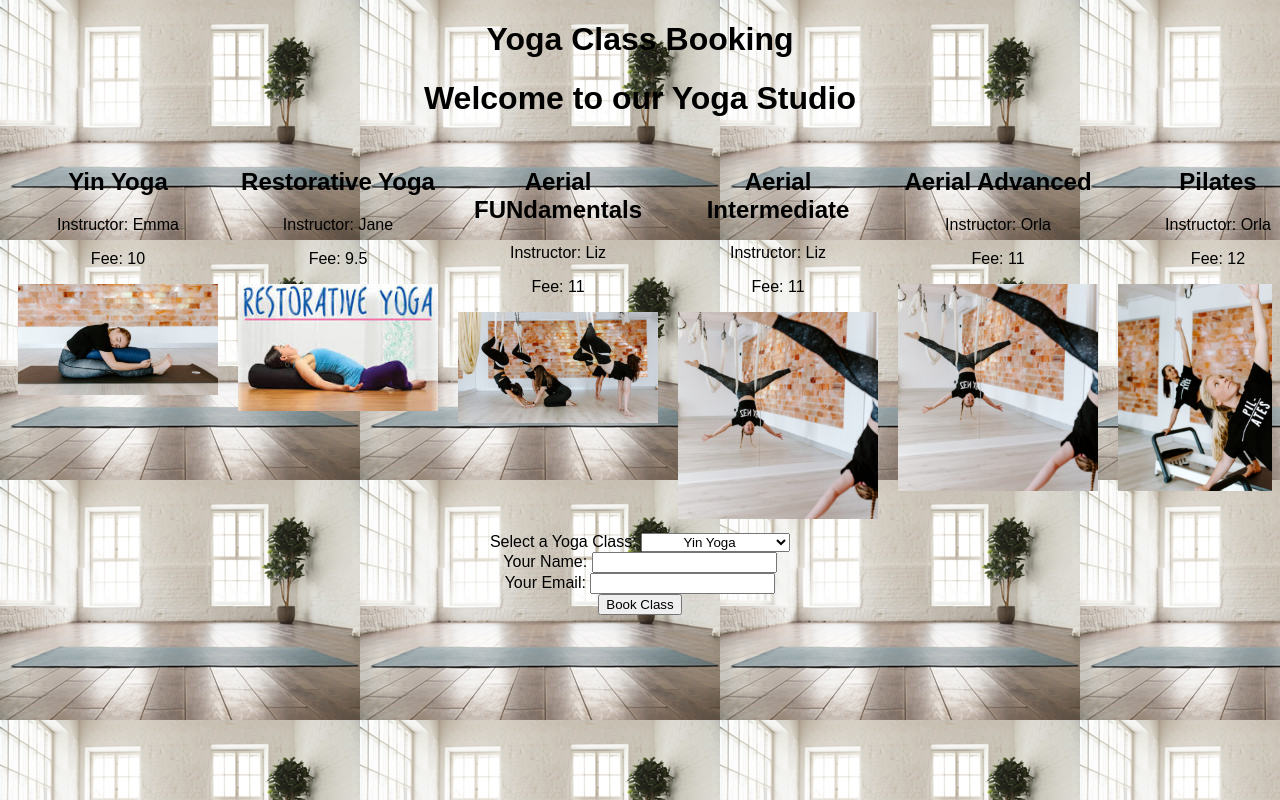
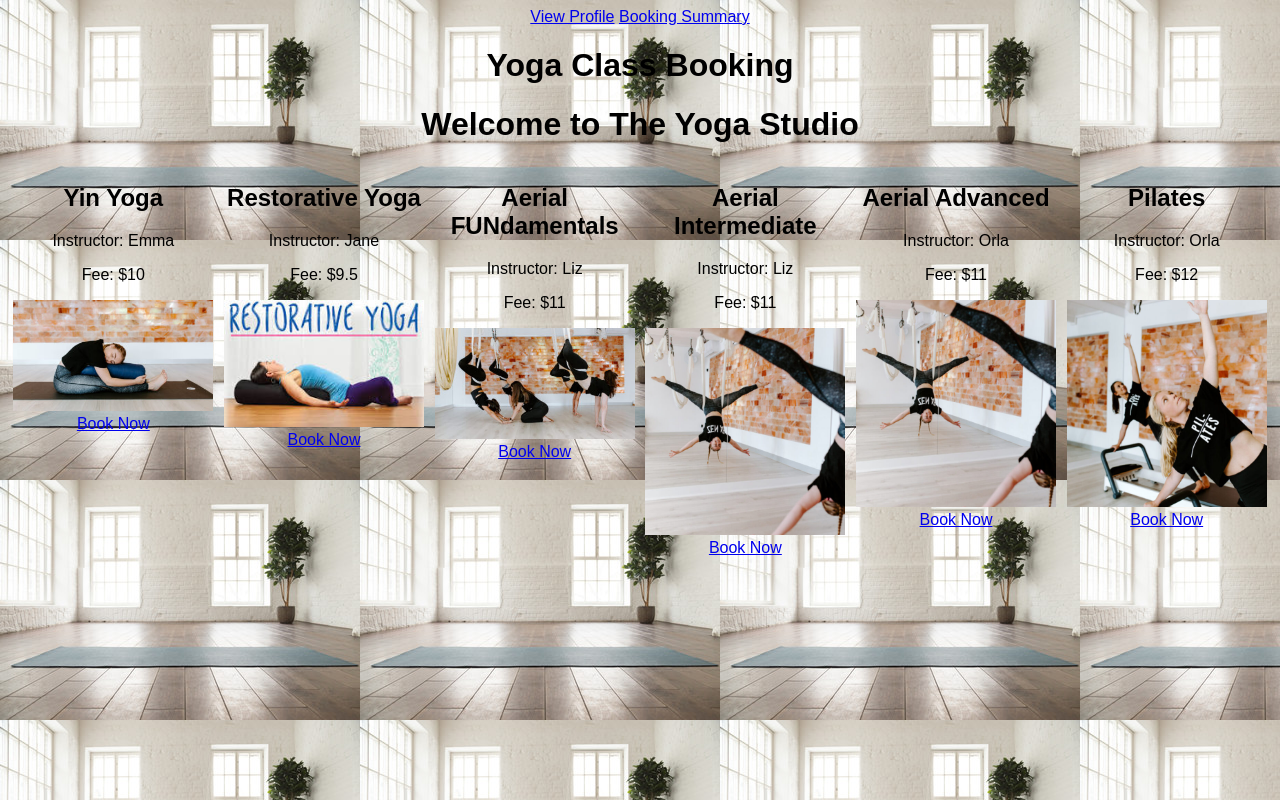
Before and after one commit to BridK02/data-representation-Project, a Flask app: page / in a window 1280 px wide. Run offline with Flask 3, Linux system fonts and the light colour scheme; data comes from the database, SQL or seed files in the repository.

Commit message:
final tidy up

```diff
--- a/YogaStudio/App/app.py
+++ b/YogaStudio/App/app.py
@@ -30,7 +30,11 @@ def load_user(user_id):  # Function to load user from the database
 @app.route('/')
 def home():
     classes = Classes.query.all()  # Query all available classes
-    return render_template('index.html', classes=classes)
+
+    profile_link = url_for('profile')
+    booking_summary_link = url_for('booking_summary', class_id=1)
+
+    return render_template('index.html', classes=classes, profile_link=profile_link, booking_summary_link=booking_summary_link)
 @app.route('/')
 
 @app.route('/register', methods=['GET', 'POST'])
@@ -185,4 +189,4 @@ if __name__ == '__main__':
         recreate_database(db)  # Pass the db instance as an argument
         insert_example_data(db)
 
-    app.run(debug=True)
+    app.run(debug=False)
--- a/YogaStudio/App/templates/index.html
+++ b/YogaStudio/App/templates/index.html
@@ -1,32 +1,22 @@
 {% extends 'base.html' %}
 
 {% block content %}
+    <div class="user-links">
+        <a href="{{ profile_link }}">View Profile</a>
+        <a href="{{ booking_summary_link }}">Booking Summary</a>
+    </div>
+
     <h1>Yoga Class Booking</h1>
-    <h1>Welcome to our Yoga Studio</h1>
+    <h1>Welcome to The Yoga Studio</h1>
     <div class="image-container">
-        {% for class in classes %}
-            <div class="class-item">
-                <h2>{{ class.title }}</h2>
-                <p>Instructor: {{ class.instructor }}</p>
-                <p>Fee: {{ class.fee }}</p>
-                <img class="class-image" src="{{ url_for('static', filename='images/' + class.image_filename) }}" alt="{{ class.title }} Image">
+        {% for yoga_class in classes %}
+            <div class="class">
+                <h2>{{ yoga_class.title }}</h2>
+                <p>Instructor: {{ yoga_class.instructor }}</p>
+                <p>Fee: ${{ yoga_class.fee }}</p>
+                <img class="class-image" src="{{ url_for('static', filename='images/' + yoga_class.image_filename) }}" alt="{{ yoga_class.title }} Image">
+                <a href="{{ url_for('bookings') }}" class="book-class-link">Book Now</a>
             </div>
         {% endfor %}
     </div>
-    <form action="/bookings" method="post">
-        <label for="class">Select a Yoga Class:</label>
-        <select name="class" id="class">
-            {% for class in classes %}
-                <option value="{{ class.id }}">{{ class.title }}</option>
-            {% endfor %}
-        </select>
-        <br>
-        <label for="name">Your Name:</label>
-        <input type="text" name="name" id="name" required>
-        <br>
-        <label for="email">Your Email:</label>
-        <input type="email" name="email" id="email" required>
-        <br>
-        <button type="submit">Book Class</button>
-    </form>
 {% endblock %}
```
